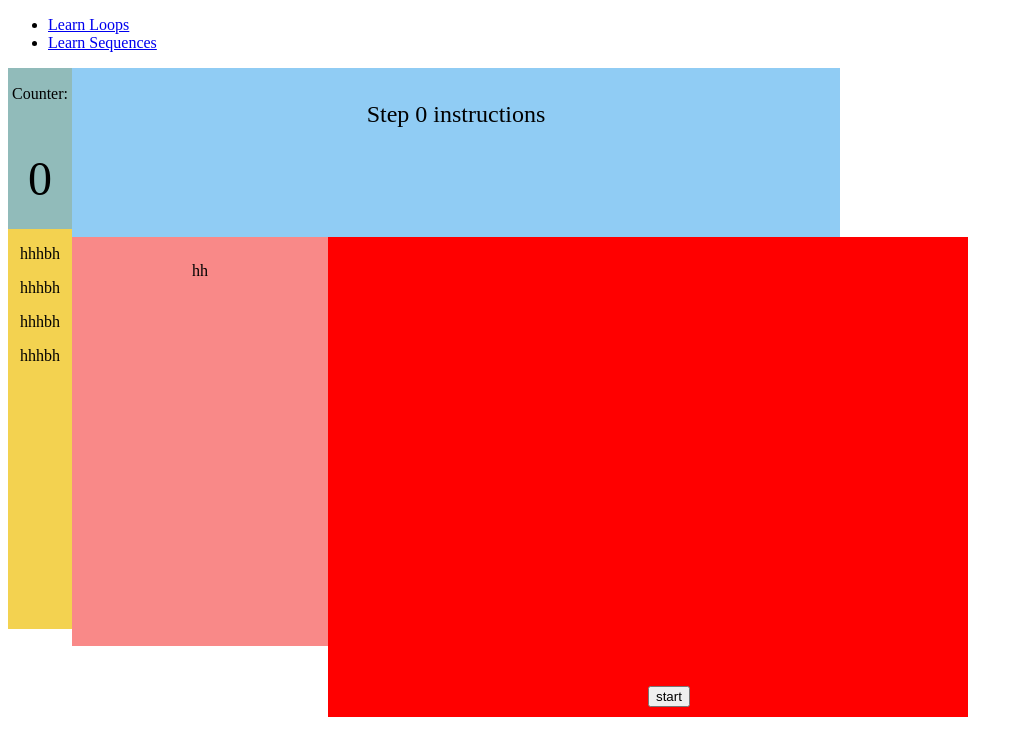
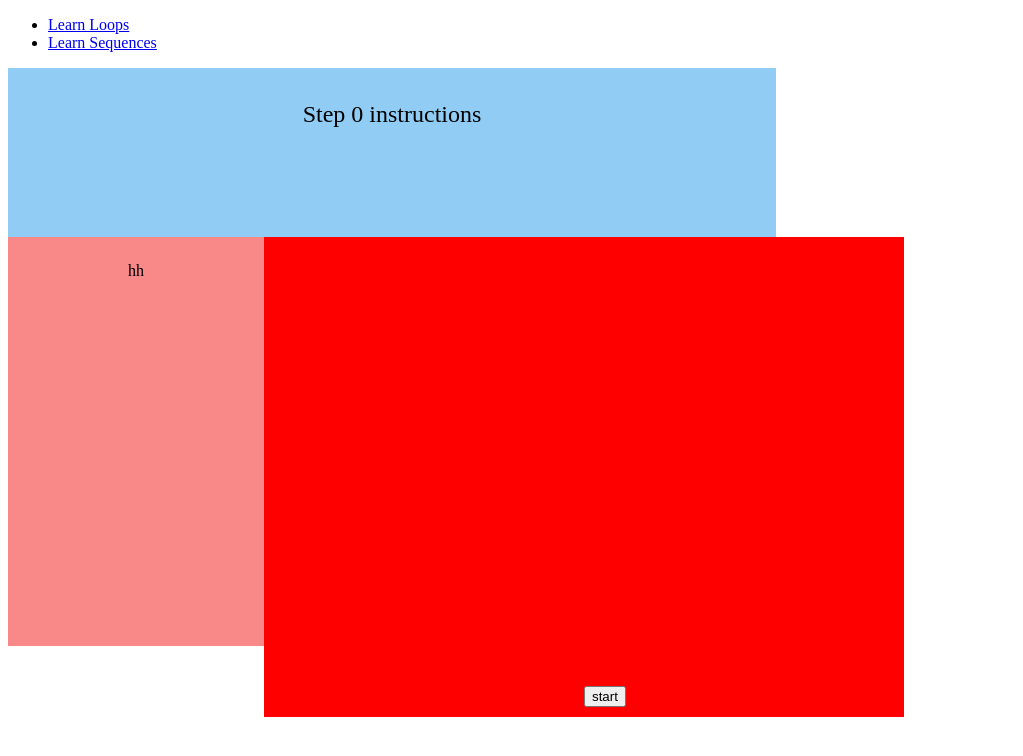
Before and after one commit to tech-for-better/Pell-Ensemble-MM, a React (Create React App) app: page /learnLoops in a window 1280 px wide. Shown: the top 756 px of the page, without its empty margins (0-1023 px from the left). Built offline with nearby package versions, Linux system fonts and the light colour scheme; no server answers.

Commit message:
removing counter component as it was slowing down the app and no time to fix it

```diff
--- a/src/components/Counter.js
+++ /dev/null
@@ -1,22 +0,0 @@
-import React from "react";
-import styled from "styled-components";
-
-export default function Counter({ count }) {
-  return (
-    <CountDiv>
-      <p>Counter:</p>
-      <CountPara>{count}</CountPara>
-    </CountDiv>
-  );
-}
-
-const CountDiv = styled.div`
-  width: 5vw;
-  height: 20vh;
-  background-color: #91bbba;
-  text-align: center;
-  padding-top: 1%;
-`;
-const CountPara = styled.p`
-  font-size: 48px;
-`;
--- a/src/components/LoopSteps.js
+++ /dev/null
@@ -1,21 +0,0 @@
-import React from "react";
-import styled from "styled-components";
-
-export default function LoopSteps() {
-  return (
-    <StepWrapper>
-      <p>hhhbh</p>
-      <p>hhhbh</p>
-      <p>hhhbh</p>
-      <p>hhhbh</p>
-    </StepWrapper>
-  );
-}
-
-const StepWrapper = styled.div`
-  width: 5vw;
-  height: 50vh;
-  background-color: #f3d250;
-  text-align: center;
-  padding-top: 1%;
-`;
--- a/src/pages/learnByMovement/learnLoops.js
+++ b/src/pages/learnByMovement/learnLoops.js
@@ -4,10 +4,10 @@ import * as posenet from "@tensorflow-models/posenet";
 import Webcam from "react-webcam";
 import { drawKeypoints } from "../../utilities";
 import styled from "styled-components";
-import Counter from "../../components/Counter";
+
 import CodeBlocks from "../../components/CodeBlocks";
 import StartInstructions from "../../components/StartInstructions";
-import LoopSteps from "../../components/LoopSteps";
+
 import unnamed from "../../images/unnamed.svg";
 // import appsound from "../../audio/app_sounds_note1.mp3";
 
@@ -16,11 +16,8 @@ export default function LearnLoops() {
   const canvasRef = useRef(null);
   const webdiv = document.querySelector(".webdiv");
   const [camera, setCamera] = useState(false);
-  const [count, setCount] = useState(0);
+  // const [count, setCount] = useState(0);
   const [step, setStep] = useState(0);
-
-  useEffect(() => {
-    //  Load posenet
 
   const runPosenet = async () => {
     const net = await posenet.load({
@@ -30,7 +27,7 @@ export default function LearnLoops() {
     //
     setInterval(() => {
       detect(net);
-      }, 100);
+    }, 1000);
   };
   const detect = async (net) => {
     if (
@@ -64,8 +61,8 @@ export default function LearnLoops() {
       /***********************************************************************************************************/
       const topy = document.getElementById("mcanvas").offsetTop;
       const leftx = document.getElementById("mcanvas").offsetLeft;
-        const square1 = document.querySelector(".square1");
-        const square2 = document.querySelector(".square2");
+      // const square1 = document.querySelector(".square1");
+      // const square2 = document.querySelector(".square2");
       const flag = document.querySelector(".flag");
       let counter = null;
       if (
@@ -75,19 +72,19 @@ export default function LearnLoops() {
         leftx < pose.keypoints[9].position.x
       ) {
         flag.style.backgroundColor = "green";
-          counter = setTimeout(setCount(count + 1), 100);
+        // counter = setTimeout(() => setCount(count + 1), 100);
         // square.style.left = "100px";
         console.log("working");
       } else {
         clearTimeout(counter);
         flag.style.backgroundColor = "darkMagenta";
       }
-        if (count === 5) {
-          setStep(2);
-          square1.style.display = "none";
-          square2.style.display = "none";
-          console.log(count);
-        }
+      // if (count === 5) {
+      //   setStep(2);
+      //   square1.style.display = "none";
+      //   square2.style.display = "none";
+      //   console.log(count);
+      // }
       /***********************************************************************************************************/
 
       drawCanvas(pose, video, videoWidth, videoHeight, canvasRef);
@@ -101,20 +98,19 @@ export default function LearnLoops() {
     drawKeypoints([pose.keypoints[9], pose.keypoints[10]], 0.6, ctx);
     // drawSkeleton(pose["keypoints"], 0.7, ctx);
   };
+  useEffect(() => {
+    //  Load posenet
+
     if (camera === true) {
       setStep(1);
       /******************************* setting camera, canvas and poseNet */
       webdiv.style.display = "block";
       runPosenet();
     }
-  }, [webcamRef, camera, count, step]);
+  }, [webcamRef, camera, step]);
 
   return (
     <Wrapper>
-      <div>
-        <Counter count={count} />
-        <LoopSteps step={step} />
-      </div>
       <div>
         <StartInstructions step={step} />
         <CameraSteps>
```
Lines whose indentation alone changed are shown as unchanged.
